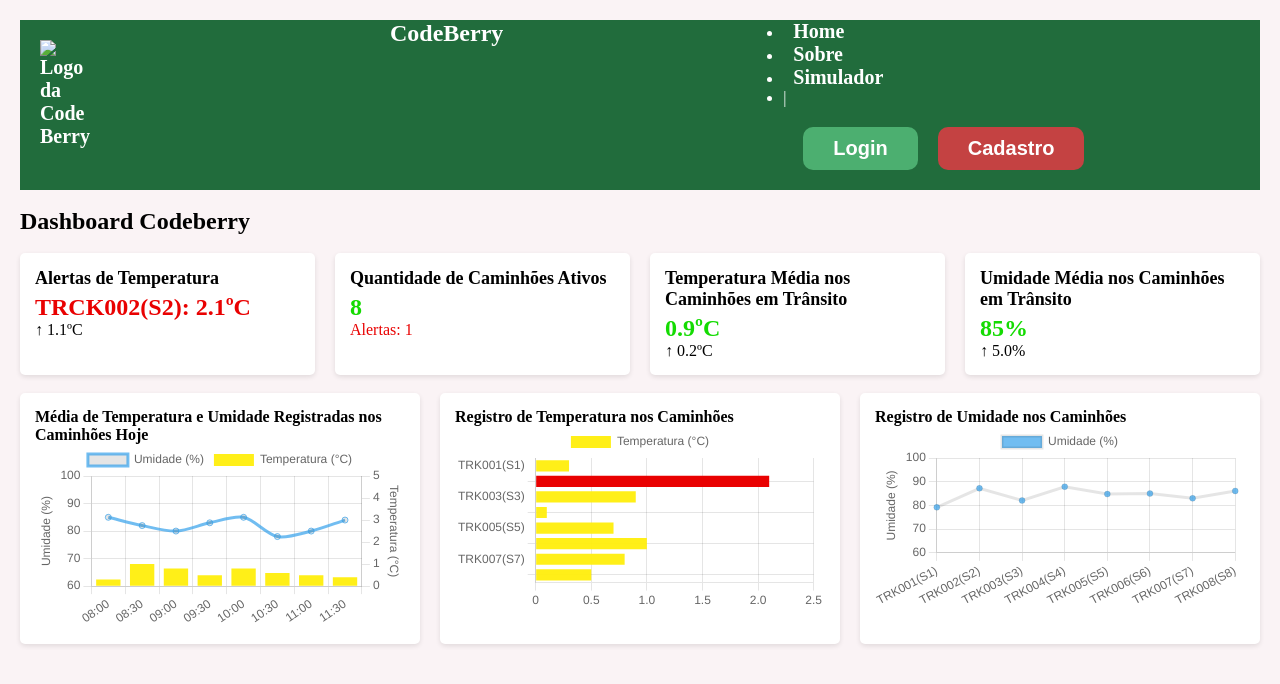
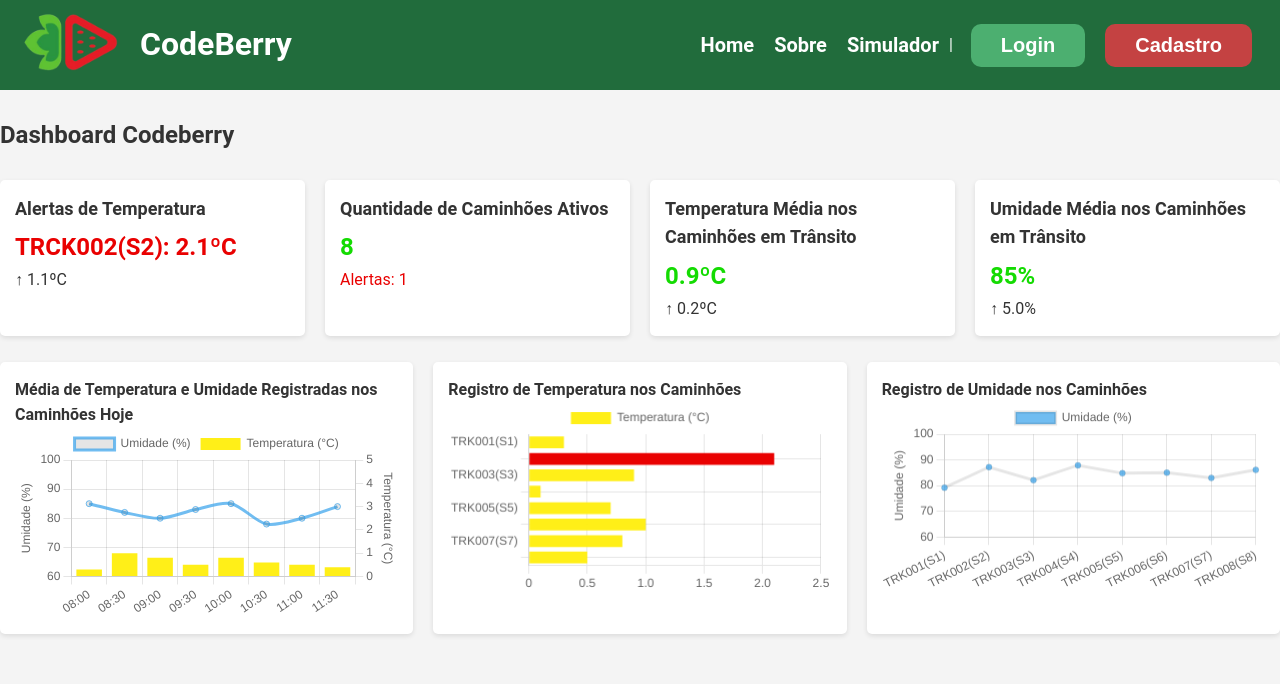
Before and after one commit to Bianca-LOrtega/CodeBerry, a website: page codeBerry-web/public/pages/dashboard.html in a window 1280 px wide. Drawn offline with nearby package versions, Linux system fonts and the light colour scheme; a web font is replaced by a local one.

Commit message:
Arrumando header

```diff
--- a/codeBerry-web/public/css/body.css
+++ b/codeBerry-web/public/css/body.css
@@ -25,7 +25,7 @@
 
 .container {
     display: flex;
-    width: 80%;
+    width: 100%;
     margin: auto;
 }
 
@@ -42,7 +42,7 @@
 .container .navbar {
    display: flex;
    flex-direction: row;
-   width: 40%;
+   width: 60%;
    align-items: center;
    justify-content: right;
    list-style: none;
@@ -53,7 +53,7 @@
 .banner {
   height: var(--tamanho-banner);
   color: white;
-  background-image: url('../img/fundo/banner_morangos.jpg');
+  background-image: url('../assets/img/fundo/banner_morangos.jpg');
   background-size: cover;
 }
 
--- a/codeBerry-web/public/css/dash.css
+++ b/codeBerry-web/public/css/dash.css
@@ -1,24 +1,4 @@
-*{
-  margin: 0;
-  padding: 0;
-  box-sizing: border-box;
-}
 
-@font-face {
-  font-family: "Roboto-Regular";
-  src: url("../fonte/Roboto/static/Roboto-Regular.ttf");
-}
-
-@font-face {
-  font-family: "Roboto-ExtraBold";
-  src: url("../fonte/Roboto/static/Roboto-ExtraBold.ttf");
-}
-
-body {
-  font-family: "Roboto-Regular";
-  margin: 20px;
-  background: #faf3f5;
-}
 .dashboard {
   display: grid;
   grid-template-columns: repeat(4, 1fr);
--- a/codeBerry-web/public/css/dashboards.css
+++ b/codeBerry-web/public/css/dashboards.css
@@ -1,12 +1,3 @@
-/* pagina mural */
-
-@import url('https://fonts.googleapis.com/css2?family=Barlow:ital,wght@0,100;0,200;0,300;0,400;0,500;0,600;0,700;0,800;0,900;1,100;1,200;1,300;1,400;1,500;1,600;1,700;1,800;1,900&display=swap');
-
-body {
-  margin: 0;
-  padding: 0;
-  font-family: 'Barlow', 'Segoe UI', 'Segoe UI', Tahoma, Geneva, Verdana, sans-serif;
-}
 
 .label-captura {
   display: flex;
--- a/codeBerry-web/public/css/header.css
+++ b/codeBerry-web/public/css/header.css
@@ -1,4 +1,3 @@
-
 /* Header Início */
 
 .header {
@@ -21,12 +20,17 @@
   gap: 280px;
 }
 
-    .nome{
+.nome {
   display: flex;
   flex-direction: row;
   justify-content: left;
 }
 
+.logo-nome {
+  display: flex;
+  align-items: center;
+
+}
 
 .header a {
   text-decoration: none;
--- a/codeBerry-web/public/pages/dashboard.html
+++ b/codeBerry-web/public/pages/dashboard.html
@@ -8,28 +8,33 @@
   <link rel="shortcut icon" type="imagex/png" href="../img/logo/logoIcone.ico">
   <link rel="stylesheet" href="../css/dash.css">
   <link rel="stylesheet" href="../css/header.css">
+  <link rel="stylesheet" href="../css/main.css">
+  <link rel="stylesheet" href="../css/footer.css">
+  <link rel="stylesheet" href="../css/body.css">
+
 </head>
 
 <body>
 
-  <header>
+  <div class="header">
 
-    <section class="section_nav">
-        <div class="header">
     <div class="container">
-         <a href="../index.html">
-      <img src="../img/logo/logoCurta.png" class="logo" alt="Logo da Code Berry">
+      <div class="logo-nome">
+        <a href="./index.html">
+          <img src="../assets/img/logo/logoCurta.png" class="logo" alt="Logo da Code Berry">
         </a>
         <h1 class="nome">CodeBerry</h1>
+      </div>
+
       <ul class="navbar">
         <li class="agora">
-                <a href="../index.html">Home</a>
+          <a href="./index.html">Home</a>
         </li>
         <li class="agora">
-                <a href="../pages/sobrenos.html">Sobre</a>
+          <a href="./sobrenos.html">Sobre</a>
         </li>
         <li>
-                <a href="../pages/calculadora.html">Simulador</a>
+          <a href="./calculadora.html">Simulador</a>
         </li>
         <li>|</li>
 
@@ -37,18 +42,17 @@
         <div class="botao">
 
           <button class="login">
-                  <a href="../pages/login.html">Login</a>
+            <a href="./login.html">Login</a>
           </button>
 
           <button class="cadastro">
-                  <a href="../pages/cadastro.html">Cadastro</a>
+            <a href="./cadastro.html">Cadastro</a>
           </button>
 
         </div>
       </ul>
     </div>
-        </div>
-</header><br>
+  </div><br>
 
   <h2>Dashboard Codeberry</h2><br>
 
@@ -185,7 +189,8 @@
             min: 60, max: 100
           },
         }
-    }});
+      }
+    });
 
   </script>
 
```
Also changed, not shown: codeBerry-web/public/pages/cadastro.html (+40 -20 lines), codeBerry-web/public/pages/calculadora.html (+13 -13 lines), codeBerry-web/public/pages/index.html (+15 -12 lines), codeBerry-web/public/pages/login.html (+18 -14 lines), codeBerry-web/public/pages/sobrenos.html (+10 -12 lines). Lines whose indentation alone changed are shown as unchanged.
